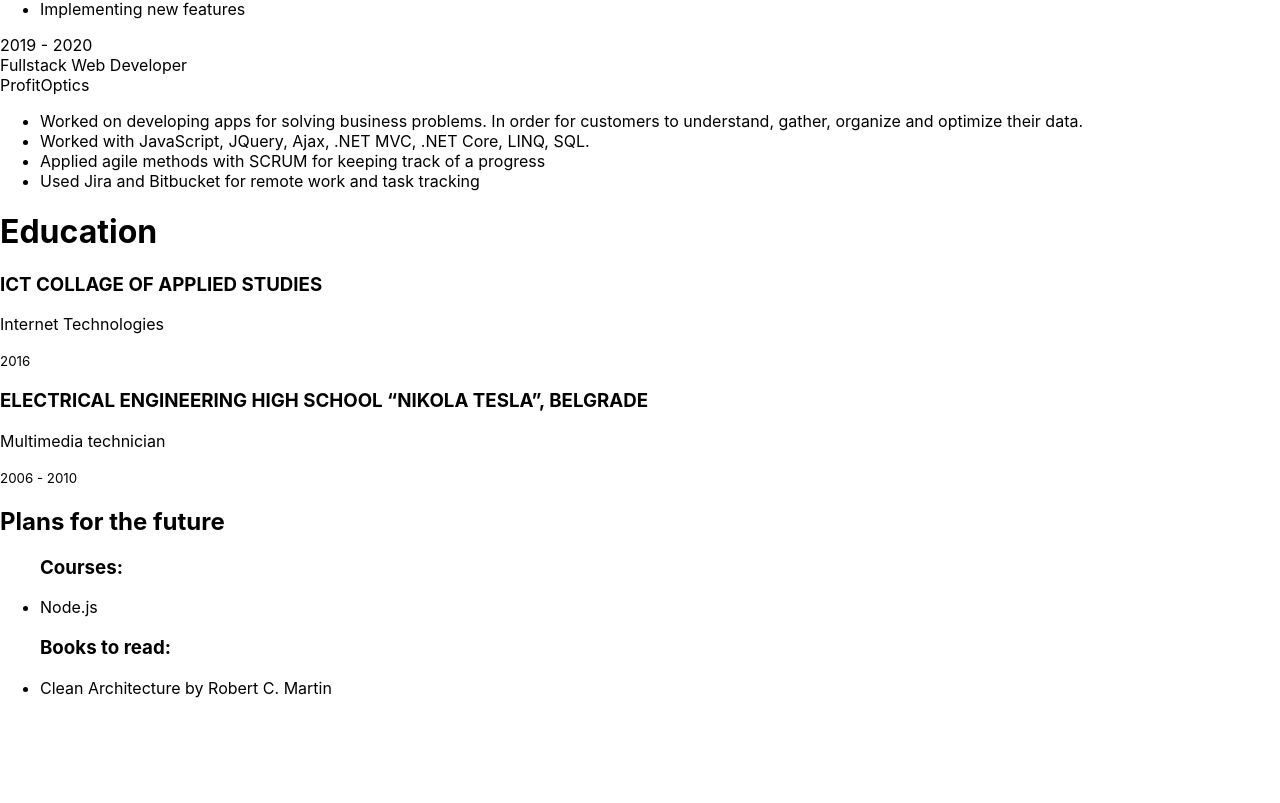
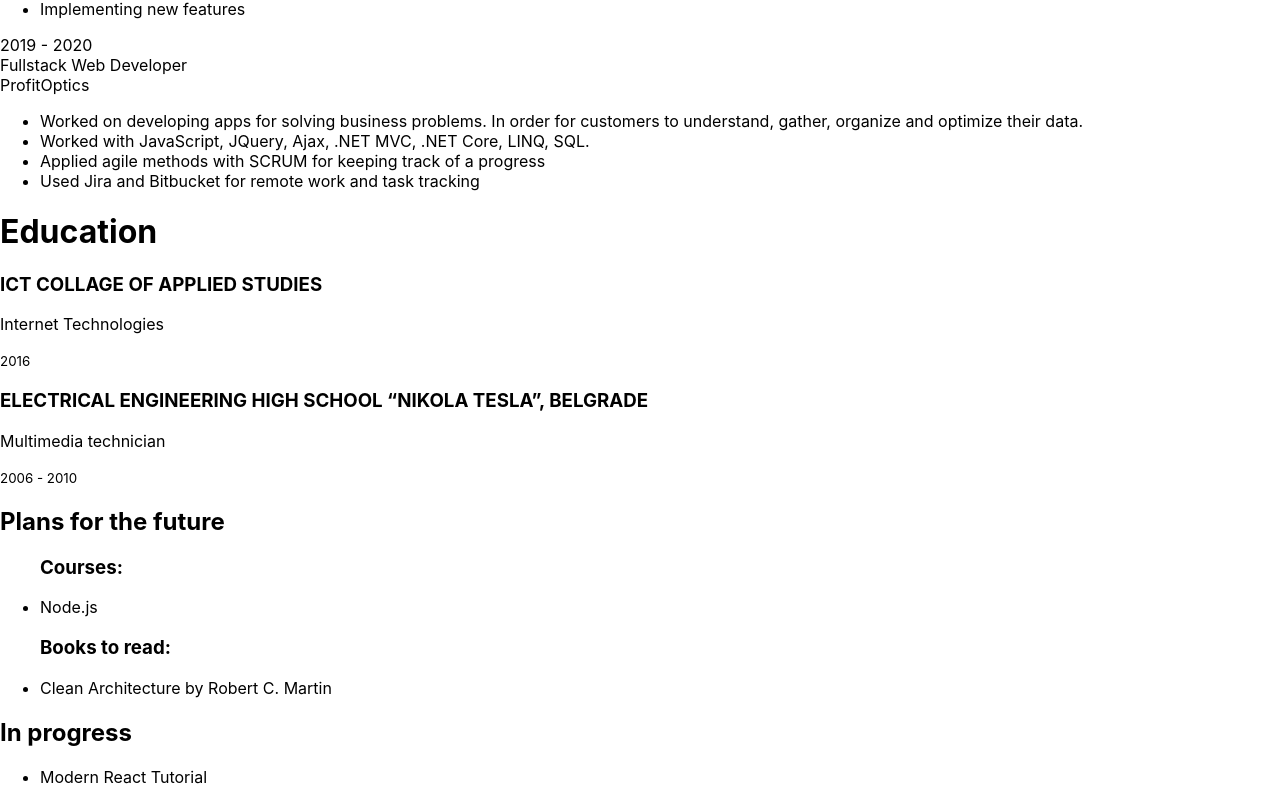
Before and after one commit to Kristina-11/Resume, a React (Create React App) app: page /work in a window 1280 px wide. Shown: the part 515-1318 px from the top of the page. Before the commit the page ends 1229 px from the top, so only its background shows below. Built offline with nearby package versions, Linux system fonts and the light colour scheme; the HTML template or start-up script is replaced by a standard one.

Commit message:
Added proggres state in WorkDetails for tracking what im currently working on.

```diff
--- a/src/components/pages/Experience.js
+++ b/src/components/pages/Experience.js
@@ -13,6 +13,7 @@ const Experience = () => {
         titlePlans: 'Plans for the future',
         titleCourses: 'Courses:',
         titleBooks: 'Books to read:',
+        titleProgress: 'In progress',
         experience: [{
             date: '2020',
             title: 'Freelance Web Developer',
@@ -38,7 +39,8 @@ const Experience = () => {
         future: {
             courses: ['Node.js'],
             books: ['Clean Architecture by Robert C. Martin']
-        }
+        },
+        progress: ['Modern React Tutorial']
     });
 
     const [ iskustvo ] = useState({
@@ -47,6 +49,7 @@ const Experience = () => {
         titlePlans: 'Planovi za budućnost',
         titleCourses: 'Kursevi:',
         titleBooks: 'Knjige:',
+        titleProgress: 'Trenutno radim',
         experience: [{
             date: '2020',
             title: 'Freelance Web Developer',
@@ -72,7 +75,8 @@ const Experience = () => {
         future: {
             courses: ['Node.js'],
             books: ['Čista Arhitektura - Robert C. Martin']
-        }
+        },
+        progress: ['Modern React Tutorial']
     });
 
     return (
--- a/src/components/reusable/WorkDetails.js
+++ b/src/components/reusable/WorkDetails.js
@@ -52,6 +52,17 @@ const WorkDetails = ({ props }) => {
                     }
                 </ul>
             </div>
+
+            <div className="progress">
+                <h2>{ props.titleProgress }</h2>
+                <ul>
+                {
+                    props.progress.map((item) => {
+                        return ( <li key={Math.random() * 10}>{ item }</li> )
+                    })
+                }
+                </ul>
+            </div>
         </div>
     );
 }
```
